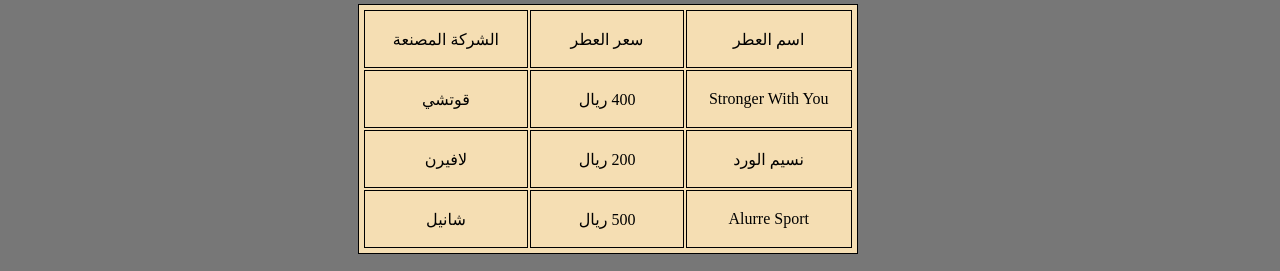
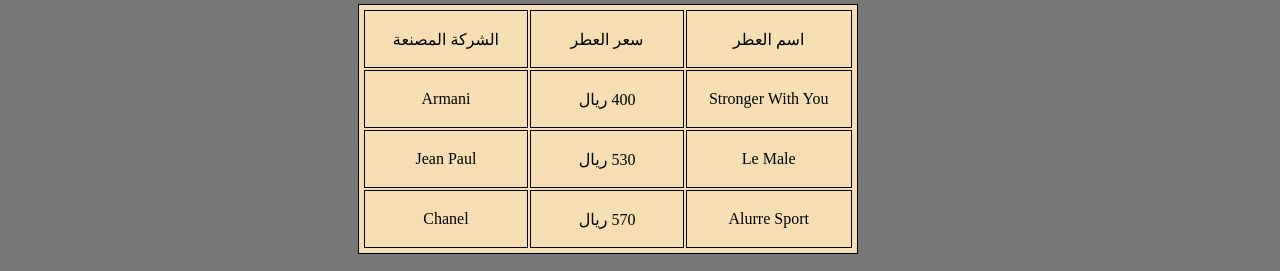
Before and after one commit to iJFun/Yaserino, a plain HTML site: page index.html in a window 1280 px wide. Shown: the part 1762-2033 px from the top of the page. Drawn offline with Linux system fonts and the light colour scheme.

Commit message:
Update index.html

```diff
--- a/index.html
+++ b/index.html
@@ -65,17 +65,17 @@
         <tr>
             <td>Stronger With You</td>
             <td>400 ريال</td>
-            <td>قوتشي</td>
+            <td>Armani</td>
         </tr>
         <tr>
-            <td>نسيم الورد</td>
-            <td>200 ريال</td>
-            <td>لافيرن</td>
+            <td>Le Male</td>
+            <td>530 ريال</td>
+            <td>Jean Paul</td>
         </tr>
         <tr>
             <td>Alurre Sport</td>
-            <td>500 ريال</td>
-            <td>شانيل</td>
+            <td>570 ريال</td>
+            <td>Chanel</td>
         </tr>
         </table>
 
```
